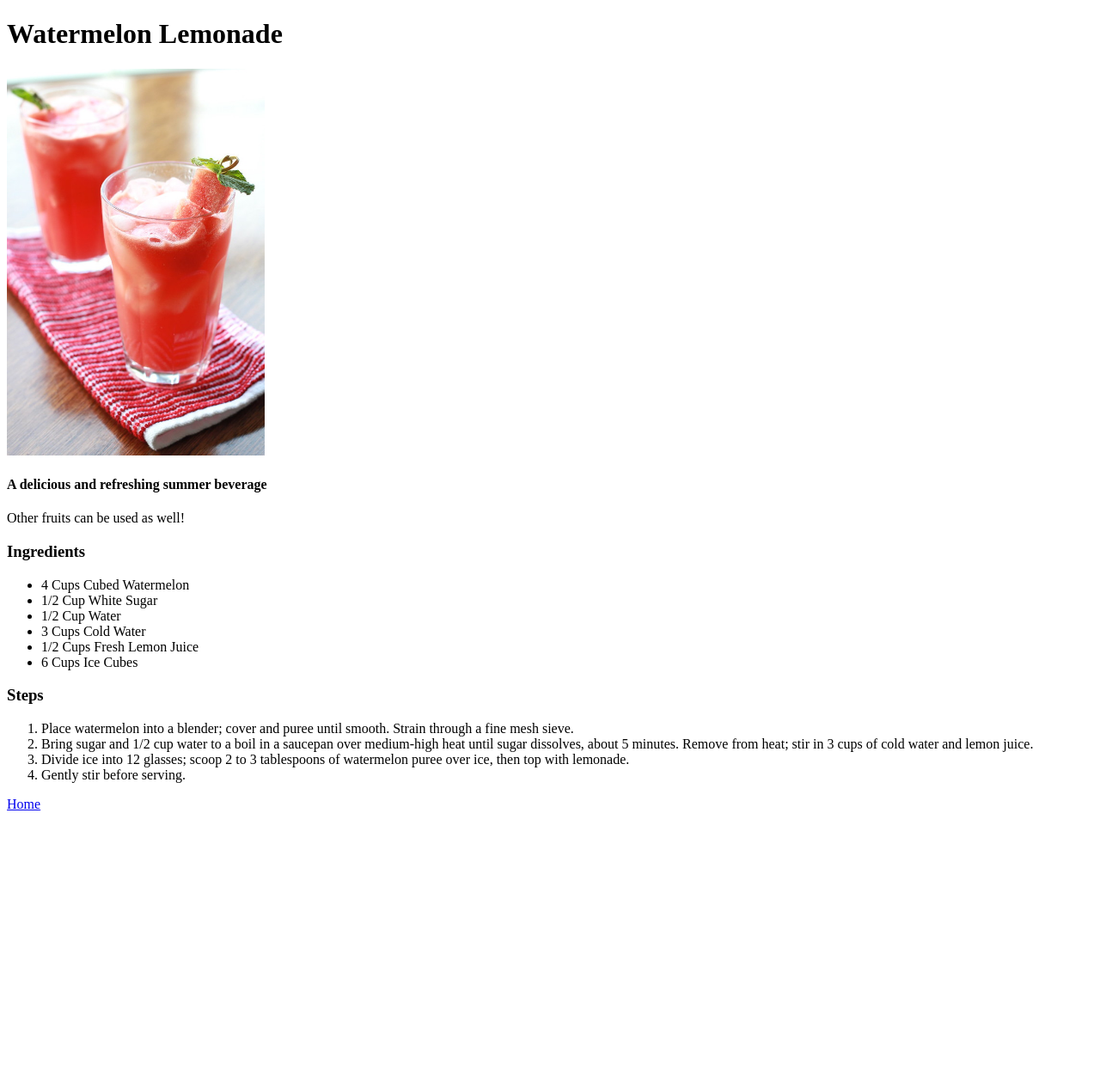
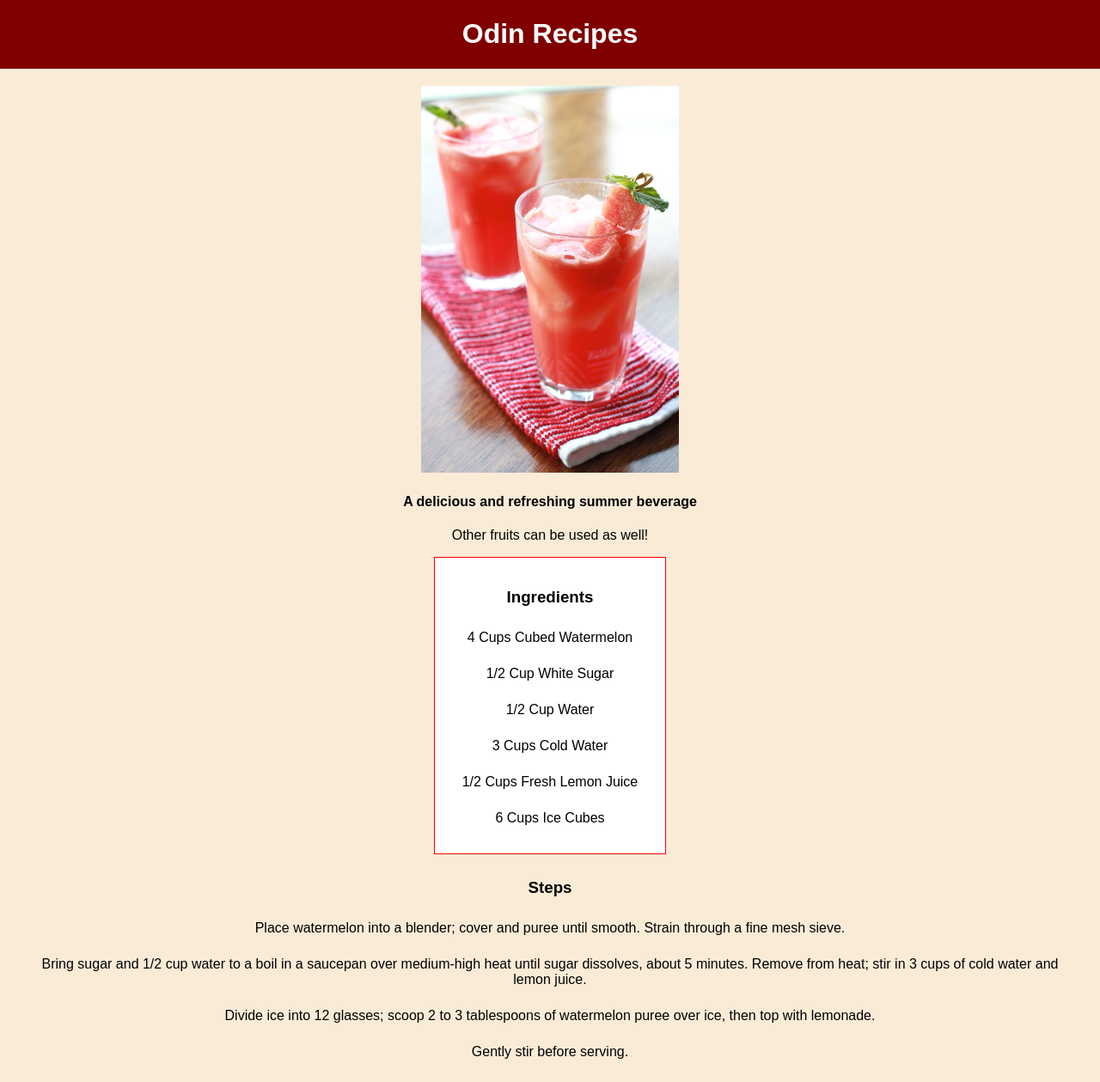
Before and after one commit to ctclarke2004/odin-recipes, a plain HTML site: page recipes/watermelon-lemonade.html in a window 1280 px wide. Shown: the whole page at 86% size. Before the commit the page ends 961 px from the top, so only its background shows below. Drawn offline with Linux system fonts and the light colour scheme.

Commit message:
added css to watermelon lemonade

```diff
--- a/recipes/watermelon-lemonade.html
+++ b/recipes/watermelon-lemonade.html
@@ -3,14 +3,20 @@
 <head>
     <meta charset="UTF-8">
     <meta name="viewport" content="width=device-width, initial-scale=1.0">
+    <link rel="stylesheet" href="../style.css">
     <title>Watermelon Lemonade</title>
 </head>
 <body>
-    <h1>Watermelon Lemonade</h1>
+    <div class="fixed-header"><h1><a href="../index.html">Odin Recipes</a></h1></div>
+    <div class="image-card">
         <img src="../images/watermelon-lemonade.jpg" alt="watermelon lemonade" width="300">
         <h4>A delicious and refreshing summer beverage</h4>
+    </div>
+    <div class="content" id="desc">
         <p>Other fruits can be used as well!</p>
-    <h3>Ingredients</h3>
+    </div>
+    <div class="content ingredients">
+        <h3 id="ingredients">Ingredients</h3>
         <ul>
             <li>4 Cups Cubed Watermelon</li>
             <li>1/2 Cup White Sugar </li>
@@ -19,13 +25,15 @@
             <li>1/2 Cups Fresh Lemon Juice</li>
             <li>6 Cups Ice Cubes</li>
         </ul>
-    <h3>Steps</h3>
+    </div>
+    <div class="content steps">
+        <h3 id="steps">Steps</h3>
         <ol>
             <li>Place watermelon into a blender; cover and puree until smooth. Strain through a fine mesh sieve.</li>
             <li>Bring sugar and 1/2 cup water to a boil in a saucepan over medium-high heat until sugar dissolves, about 5 minutes. Remove from heat; stir in 3 cups of cold water and lemon juice.</li>
             <li>Divide ice into 12 glasses; scoop 2 to 3 tablespoons of watermelon puree over ice, then top with lemonade.</li>
             <li>Gently stir before serving.</li>
         </ol>
-    <p><a href="../index.html">Home</a></p>
+    </div>
 </body>
 </html>
```
Lines whose indentation alone changed are shown as unchanged.
